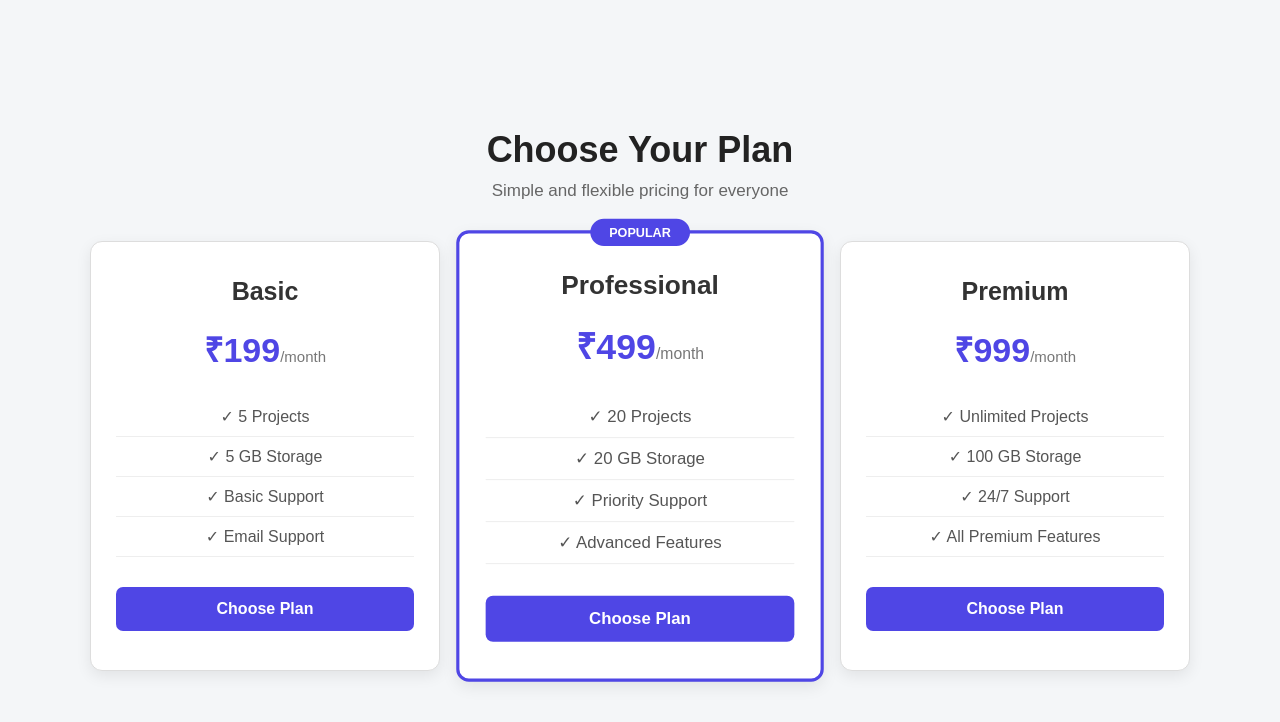
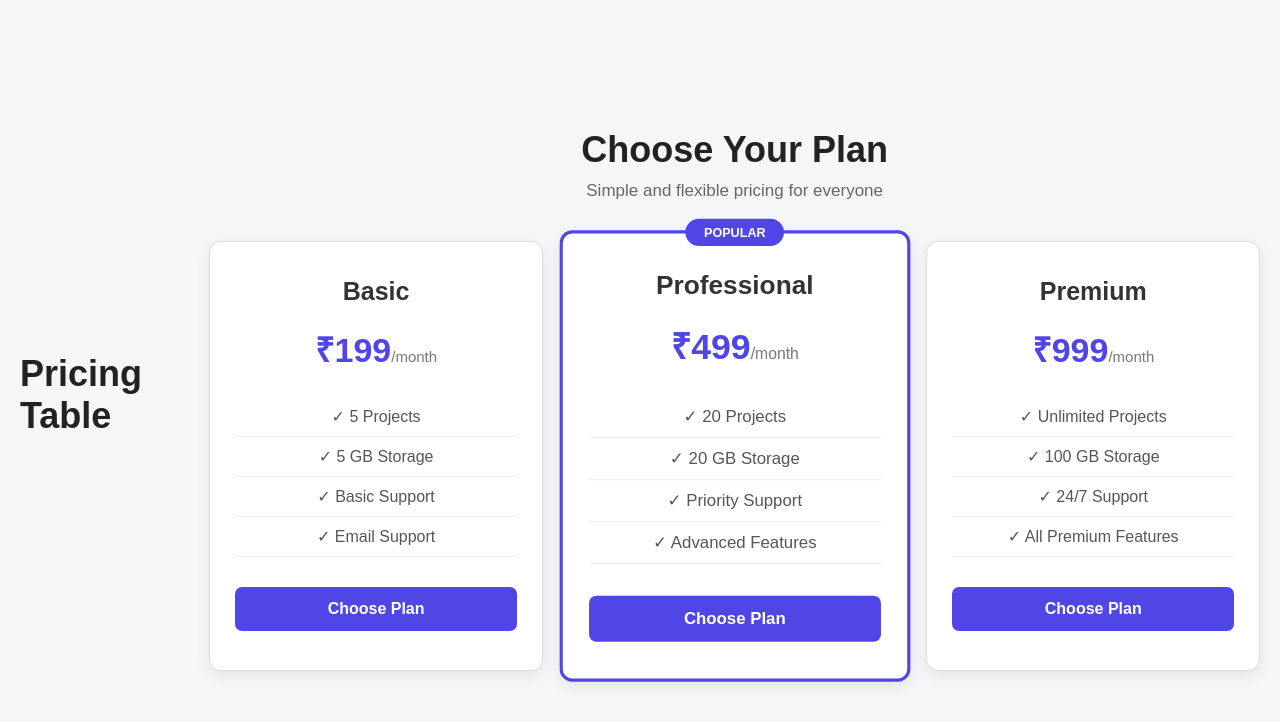
Before and after one commit to kashyapunnati/Pricing-Table, a plain HTML site: page index.html in a window 1280 px wide. Drawn offline with Linux system fonts and the light colour scheme.

Commit message:
Update index.html

```diff
--- a/index.html
+++ b/index.html
@@ -3,7 +3,7 @@
 <head>
     <meta charset="UTF-8">
     <meta name="viewport" content="width=device-width, initial-scale=1.0">
-    <title>Normal Pricing Table</title>
+    <h1>Pricing Table</h1>
 
     <link rel="stylesheet" href="style.css">
 </head>
```
